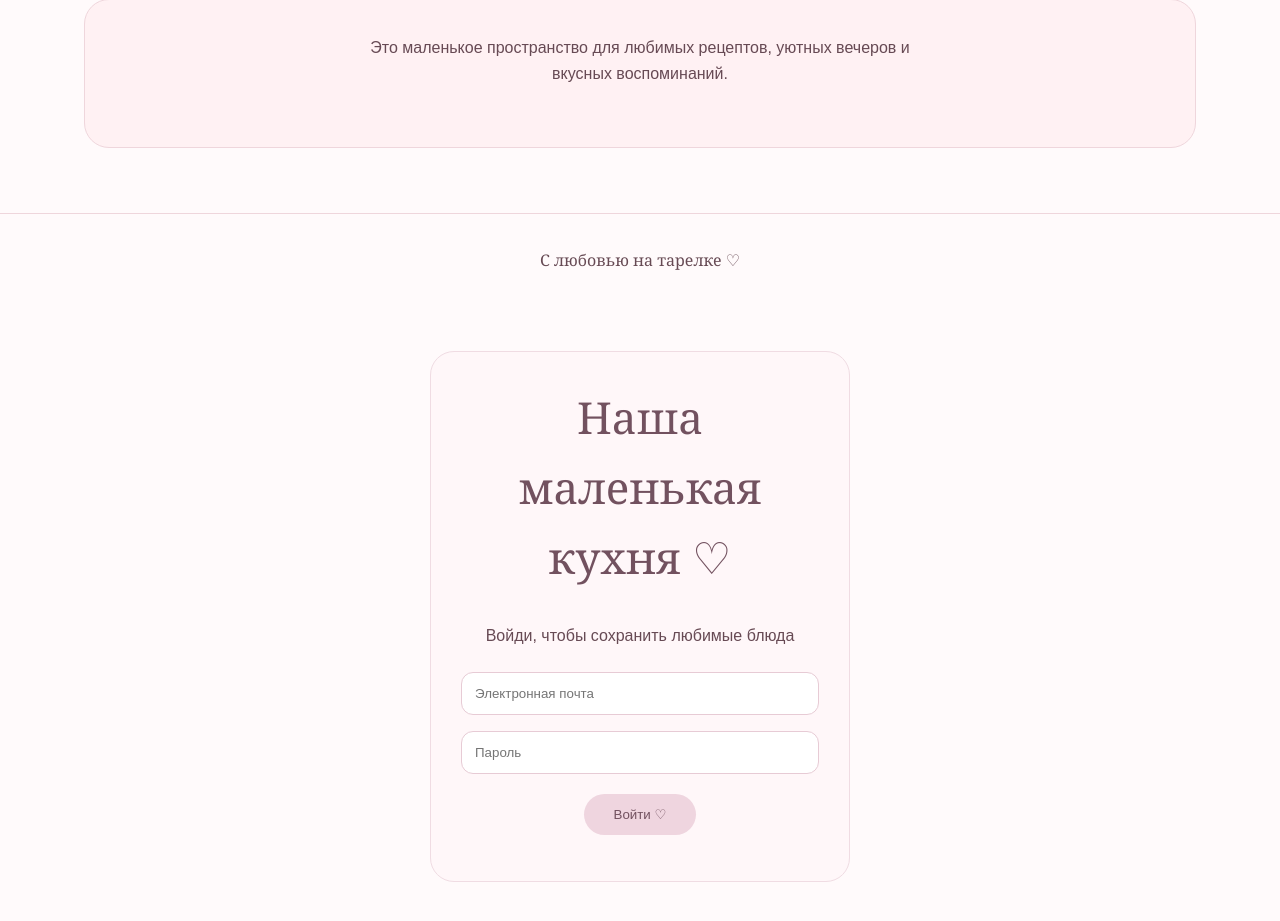
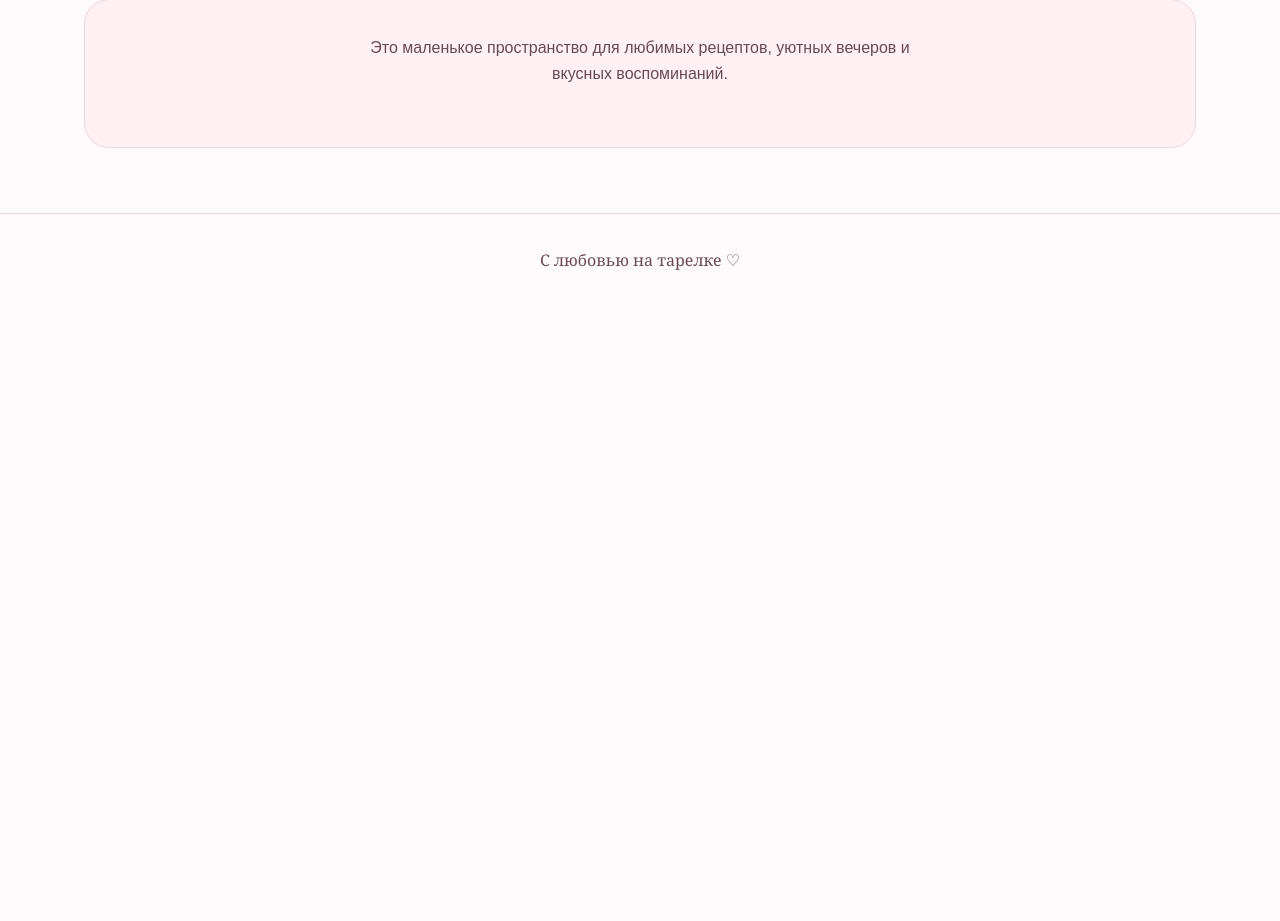
Before and after one commit to pnikoletta0607-droid/love-on-a-plate, a plain HTML site: page index.html in a window 1280 px wide. Shown: the part 3141-4062 px from the top of the page. After the commit the page ends 3447 px from the top, so only its background shows below. Drawn offline with nearby package versions, Linux system fonts and the light colour scheme.

Commit message:
Update index.html

```diff
--- a/index.html
+++ b/index.html
@@ -424,30 +424,6 @@ footer {
   });
 </script>
 
-<section id="login-section" style="max-width:420px;margin:45px auto;padding:30px;background:#fff7f9;border:1px solid #f0dce3;border-radius:24px;text-align:center;">
-  <h2 style="color:#72515f;">Наша маленькая кухня ♡</h2>
-  <p>Войди, чтобы сохранить любимые блюда</p>
-
-  <form id="login-form">
-    <input id="login-email" type="email"
-      placeholder="Электронная почта"
-      autocomplete="email" required
-      style="width:100%;box-sizing:border-box;padding:13px;margin:8px 0;border:1px solid #e7cbd5;border-radius:12px;">
-
-    <input id="login-password" type="password"
-      placeholder="Пароль"
-      autocomplete="current-password" required
-      style="width:100%;box-sizing:border-box;padding:13px;margin:8px 0;border:1px solid #e7cbd5;border-radius:12px;">
-
-    <button type="submit"
-      style="padding:13px 30px;margin-top:12px;background:#efd5df;border:0;border-radius:25px;color:#72515f;cursor:pointer;">
-      Войти ♡
-    </button>
-  </form>
-
-  <p id="login-message" role="status" aria-live="polite"></p>
-</section>
-
 <script src="https://cdn.jsdelivr.net/npm/@supabase/supabase-js@2"></script>
 
 <script>
```
